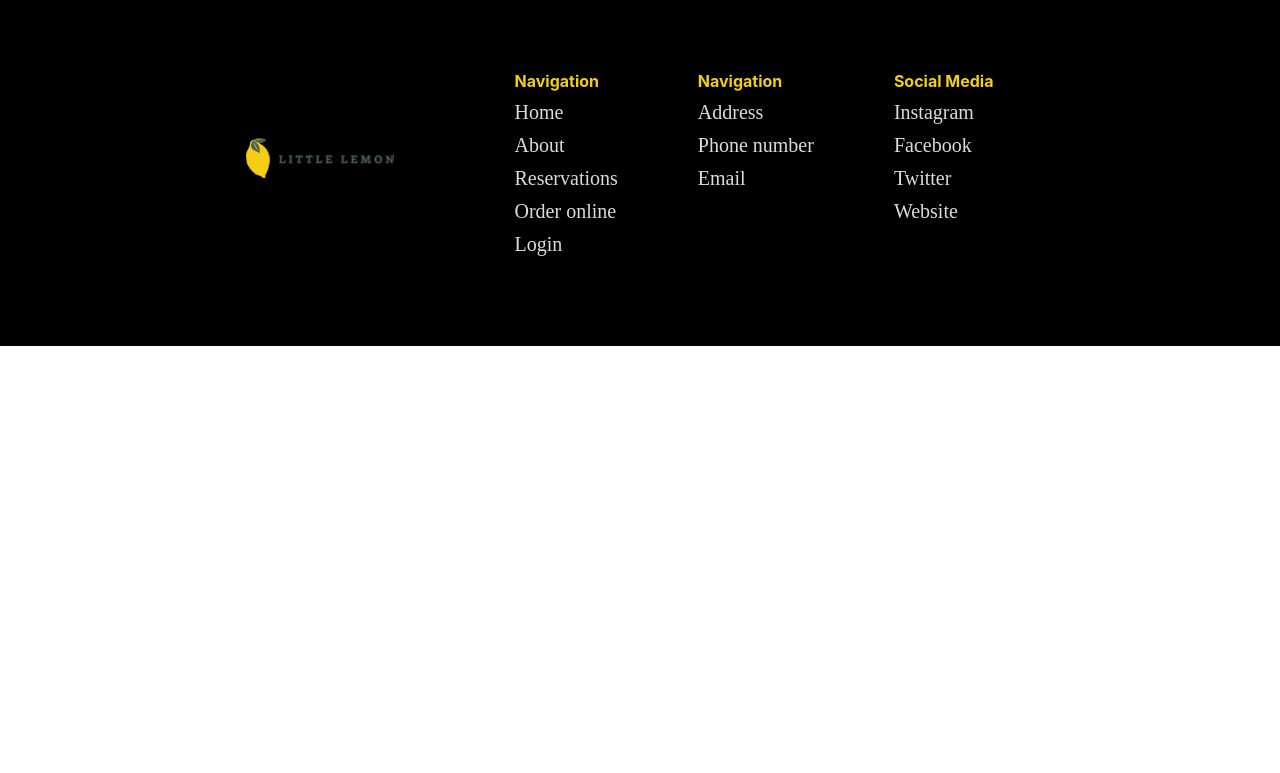
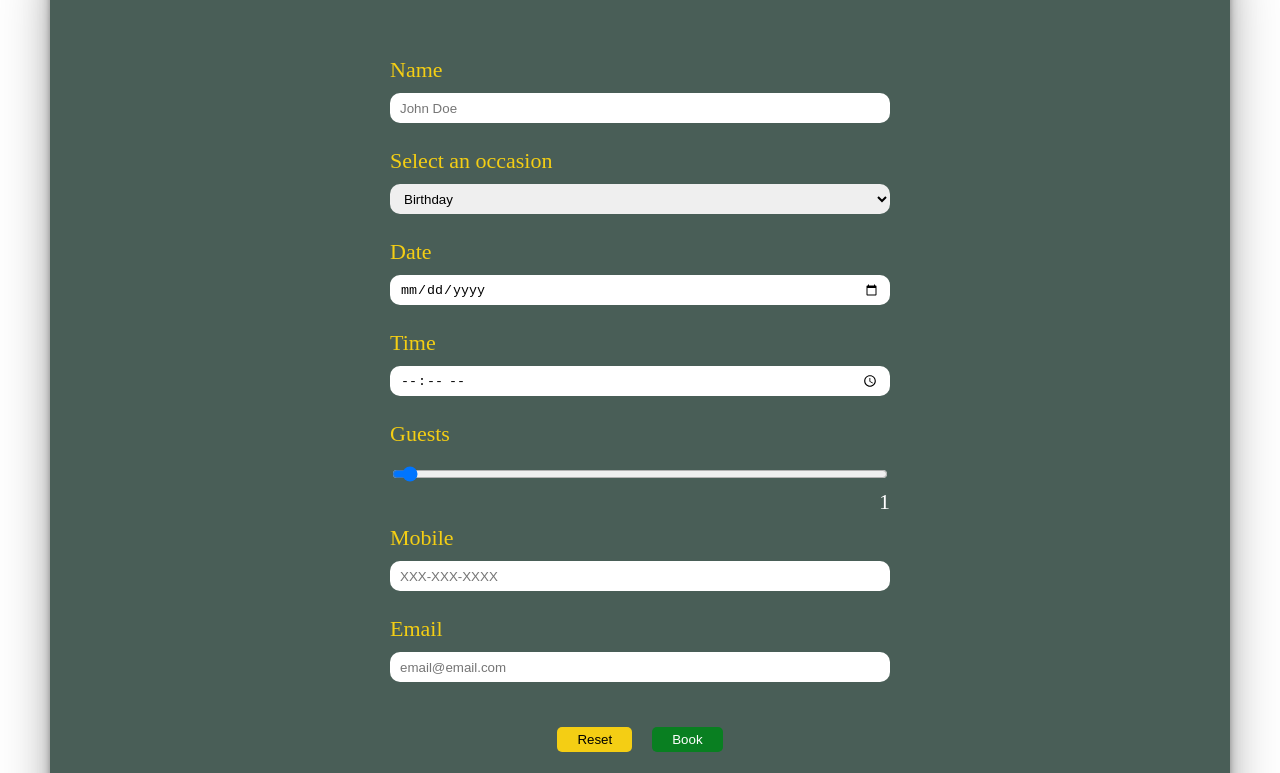
Before and after one commit to Jeuryy/littlelemon, a React (Create React App) app: page /Reservations in a window 1280 px wide. Shown: the part 227-1000 px from the top of the page. Before the commit the page ends 800 px from the top, so only its background shows below. Built offline with nearby package versions, Linux system fonts and the light colour scheme; a web font is replaced by a local one.

Commit message:
form layout

```diff
--- a/src/components/BookingForm.css
+++ b/src/components/BookingForm.css
@@ -1,11 +1,78 @@
 .booking-form-container{
+    align-items: center;
+    flex-direction: column;
+    display: flex;
     font-family: var(--font);
     background-color: var(--secondary-color);
+    border-radius: 10px;
+    margin: 50px;
+    padding: 50px;
+    box-shadow: rgba(0, 0, 0, 0.25) 0px 54px 55px, rgba(0, 0, 0, 0.12) 0px -12px 30px, rgba(0, 0, 0, 0.12) 0px 4px 6px, rgba(0, 0, 0, 0.17) 0px 12px 13px, rgba(0, 0, 0, 0.09) 0px -3px 5px;
 }
 .booking-form-container h1{
+    margin-top: 0;
     color: #FFF;
+    font-size: 38px;
     letter-spacing: 1px;
 }
-/*.booking-form-container form {
+.booking-form-container form {
+    color: var(--primary-color);
+    min-width: 500px;
+    font-size: 22px;
+    display: flex;
+    flex-direction: column;
+    padding: 15px;
+}
 
-}*/
+.booking-form-container form label{
+    margin: 10px 0;
+}
+.booking-form-container form #guests {
+    margin-bottom: 0;
+}
+.booking-form-container form .guests {
+    margin-top: 0;
+    margin-bottom: 0;
+    color: #FFF;
+    text-align: end;
+}
+.booking-form-container form input, select {
+    margin-bottom: 15px;
+    padding: 0 10px;
+    border: none;
+    border-radius: 10px;
+    height: 30px;
+}
+.booking-form-container form .buttons {
+    display: flex;
+    justify-content: center;
+    margin-top: 30px;
+}
+.booking-form-container form .buttons button{
+    margin: 0 10px;
+    border: none;
+    padding: 5px 20px;
+    border-radius: 5px;
+}
+.booking-form-container form .buttons .book{
+    background-color: #097f21;
+    color: #FFF;
+}
+.booking-form-container form .buttons .book:hover{
+    background-color: #149d2f;
+    cursor: pointer;
+    transition: .2s;
+}
+.booking-form-container form .buttons .reset{
+    background-color: var(--primary-color);
+}
+.booking-form-container form .buttons .reset:hover{
+    background-color: #da1717;
+    cursor: pointer;
+    transition: .2s;
+}
+@media screen and (max-width: 700px) {
+    .booking-form-container form {
+        min-width: 100%;
+    }
+}
--- a/src/components/BookingForm.jsx
+++ b/src/components/BookingForm.jsx
@@ -3,6 +3,7 @@ import './BookingForm.css'
 
 const BookingForm = () => {
 const [formData, setFormData] = useState({
+    name: '',
     date: '',
     time: '',
     guests: 1,
@@ -41,10 +42,42 @@ const handleSubmit = (e) => {
     console.log(formData);
 }
 
+const handleReset = (e) => {
+    e.preventDefault();
+    setFormData({
+        ...formData,
+        name: '',
+        date: '',
+        time: '',
+        guests: 1,
+        occasion: '',
+        mobile: '',
+        email: ''
+    });
+    setError('');
+}
+
     return (
         <div className='booking-form-container'>
             <h1>Book a reservation!</h1>
             <form>
+                <label htmlFor='name'>Name</label>
+                <input
+                    type='text'
+                    name='name'
+                    id='name'
+                    value={formData.name}
+                    placeholder='John Doe'
+                    onChange={handleChange}/>
+                <label htmlFor='occasion'>Select an occasion</label>
+                <select
+                    id='occasion'
+                    name='occasion'
+                    value={formData.occasion}
+                    onChange={handleChange}>
+                    <option value="Birthday">Birthday</option>
+                    <option value="Anniversary">Anniversary</option>
+                </select>
                 <label htmlFor='date'>Date</label>
                 <input
                     type='date'
@@ -68,21 +101,14 @@ const handleSubmit = (e) => {
                     id='guests'
                     value={formData.guests}
                     onChange={handleChange}/>
-                <label htmlFor='occasion'>Select an occasion</label>
-                <select
-                    id='occasion'
-                    name='occasion'
-                    value={formData.occasion}
-                    onChange={handleChange}>
-                    <option value="Birthday">Birthday</option>
-                    <option value="Anniversary">Anniversary</option>
-                </select>
+                    <p className='guests'>{formData.guests}</p>
                 <label htmlFor='mobile'>Mobile</label>
                 <input
                     type='text'
                     name='mobile'
                     id='mobile'
                     value={formData.mobile}
+                    placeholder='XXX-XXX-XXXX'
                     onChange={handleChange}/>
                 <label htmlFor='email'>Email</label>
                 <input
@@ -90,8 +116,12 @@ const handleSubmit = (e) => {
                     name='email'
                     id='email'
                     value={formData.email}
+                    placeholder='email@email.com'
                     onChange={handleChange}/>
-                <button type='submit' onClick={handleSubmit}>Book</button>
+                <div className='buttons'>
+                    <button onClick={handleReset} className='reset'>Reset</button>
+                    <button type='submit' onClick={handleSubmit} className='book'>Book</button>
+                </div>
                 {error && <p>{error}</p>}
             </form>
         </div>
--- a/src/components/BookingPage.jsx
+++ b/src/components/BookingPage.jsx
@@ -1,9 +1,11 @@
+import { useState } from 'react';
 import BookingForm from './BookingForm';
 import './BookingPage.css'
 import Footer from './Footer';
 import Header from './Header';
 
 const BookingPage = () => {
+
     return (
         <div>
             <Header/>
```
